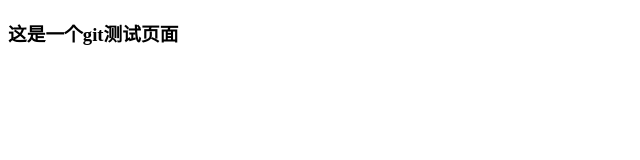
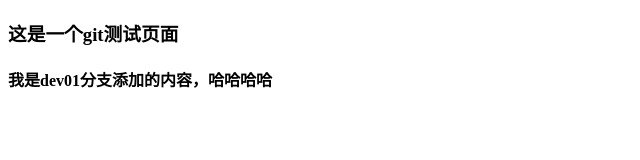
Before and after one commit to whjamz/studys, a plain HTML site: page index.html in a window 1280 px wide. Shown: the whole page, without its empty margins (0-640 px from the left). Drawn offline with Linux system fonts and the light colour scheme.

Commit message:
dev01添加

```diff
--- a/index.html
+++ b/index.html
@@ -5,6 +5,7 @@
 </head>
 <body>
 	<h3>这是一个git测试页面</h3>
+	<h4>我是dev01分支添加的内容，哈哈哈哈</h4>
 </body>
 
 </html>
```
